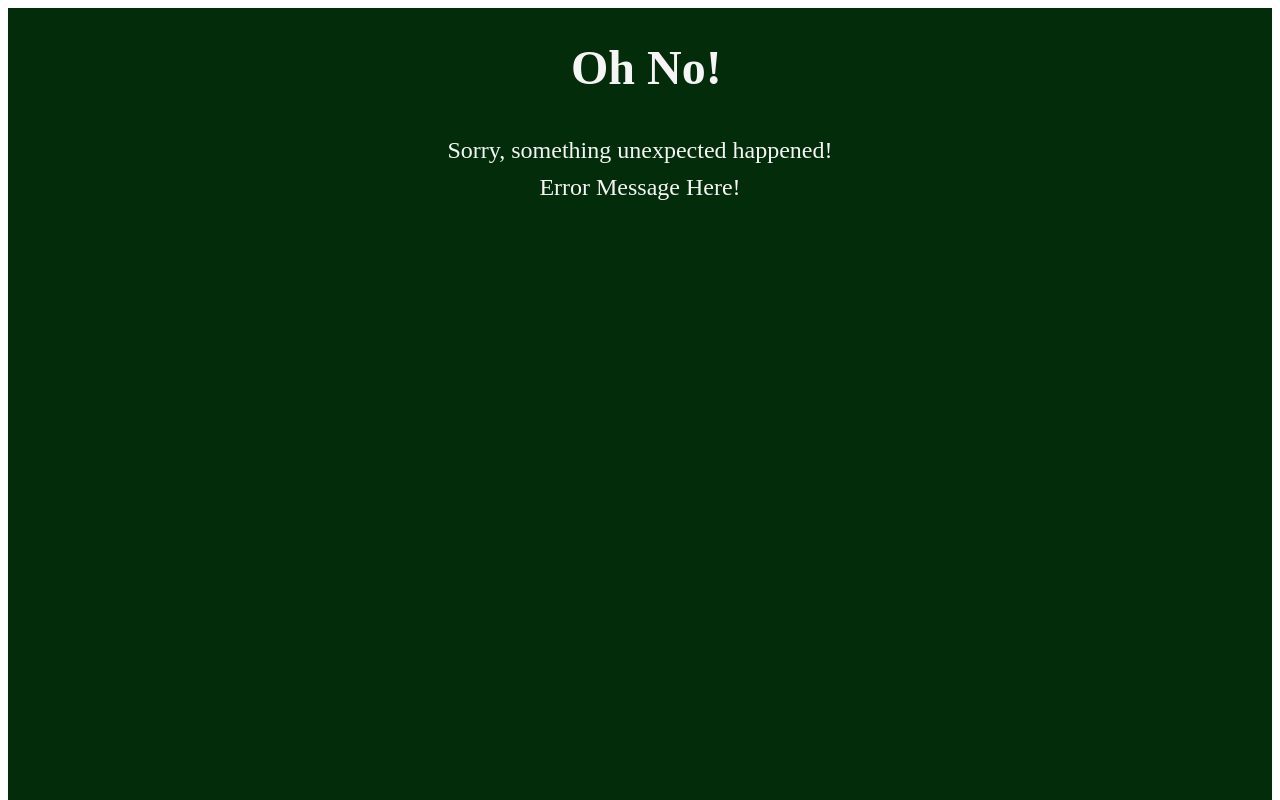
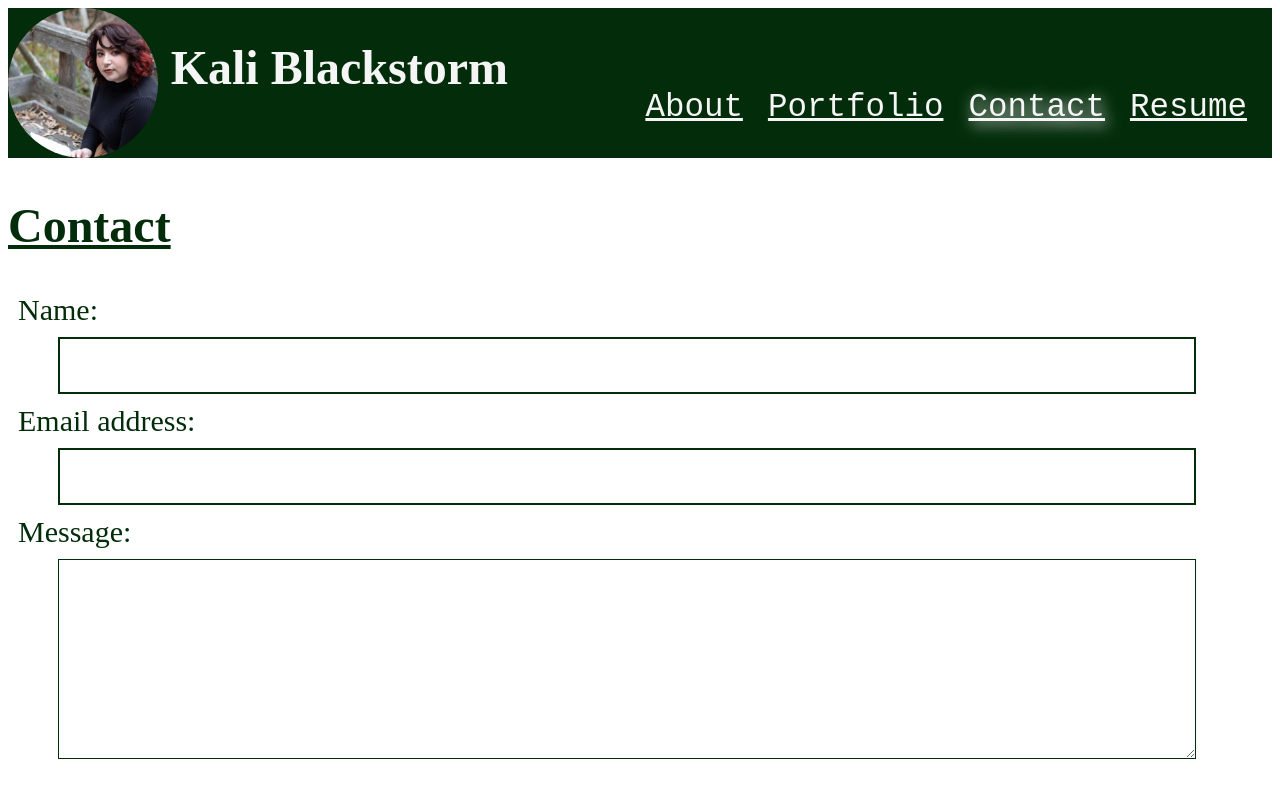
Before and after one commit to ravensandcrows/my-portfolio-with-react, a React (Vite) app in the folder client/: page /contact in a window 1280 px wide. Shown: the top 800 px of the page. Built offline with nearby package versions, Linux system fonts and the light colour scheme; a web font is replaced by a local one.

Commit message:
updated contact form

```diff
--- a/client/src/components/ContactMe/index.jsx
+++ b/client/src/components/ContactMe/index.jsx
@@ -1,13 +1,54 @@
+import { useState } from 'react';
+import { validateEmail } from '../../utils/helpers';
+
 function ContactMe() {
+  const [formState, setFormState] = useState({
+    name: '',
+    email: '',
+    message: '',
+  });
+
+  const [errorMessage, setErrorMessage] = useState('');
+  const { name, email, message } = formState;
+
+  const handleSubmit = (e) => {
+    e.preventDefault();
+    if (!errorMessage) {
+      console.log('Submit Form', formState);
+    }
+  };
+
+  const handleChange = (e) => {
+    if (e.target.name === 'email') {
+      const isValid = validateEmail(e.target.value);
+      if (!isValid) {
+        setErrorMessage('Your email is invalid.');
+      } else {
+        setErrorMessage('');
+      }
+    } else {
+      if (!e.target.value.length) {
+        setErrorMessage(`${e.target.name} is required.`);
+      } else {
+        setErrorMessage('');
+      }
+    }
+    if (!errorMessage) {
+      setFormState({ ...formState, [e.target.name]: e.target.value });
+      console.log('Handle Form', formState);
+    }
+  };
+
   return (
     <section>
-      <form id="contact-form">
+      <form id="contact-form" onSubmit={handleSubmit}>
         <div>
           <label htmlFor="name">Name:</label>
           <input
             type="text"
             name="name"
-            defaultValue="name"
+            defaultValue={name}
+            onBlur={handleChange}
           />
         </div>
         <div>
@@ -15,7 +56,8 @@ function ContactMe() {
           <input
             type="email"
             name="email"
-            defaultValue="email"
+            defaultValue={email}
+            onBlur={handleChange}
           />
         </div>
         <div>
@@ -23,9 +65,15 @@ function ContactMe() {
           <textarea
             name="message"
             rows="5"
-            defaultValue="message"
+            defaultValue={message}
+            onBlur={handleChange}
           />
         </div>
+        {errorMessage && (
+          <div>
+            <p className="error-text">{errorMessage}</p>
+          </div>
+        )}
         <div className="center">
             <button type="submit">Submit</button>
         </div>
--- a/client/src/index.css
+++ b/client/src/index.css
@@ -35,7 +35,6 @@ header nav ul {
     list-style-type: none;
     font-family: monospace;
     font-size: 250%;
-
 }
 
 /*display set*/
@@ -219,8 +218,6 @@ h2 {
 
 form {
     width: 100%;
-    background-color: #022c0a;
-    color: whitesmoke;
 }
 
 input {
@@ -231,6 +228,8 @@ input {
     margin-right: 50px;
     width: 90%;
     transition: box-shadow 0.2s;
+    border-style: solid;
+    border-color: #022c0a;
 }
 
 input:focus {
@@ -242,12 +241,14 @@ label {
     margin-right: 40px;
     margin-left: 10px;
     font-size: 30px;
+    color: #022c0a;
 }
 
 textarea {
     width: 90%;
     height: 200px;
-    border: 3px solid #cccccc;
+    border-style: solid;
+    border-color: #022c0a;
     padding: 5px;
     margin-top: 10px;
     margin-right: 40px;
@@ -278,8 +279,6 @@ button:hover {
     color: whitesmoke;
     text-align: center;
     height: 100vh;
-
-
 }
 
 .errorP {
@@ -362,6 +361,12 @@ footer {
     font-style: monospace;
     font-size: 150%;
     justify-content: center;
+}
+
+.navActive {
+    color: var(--secondary);
+    cursor: default;
+    text-shadow: 3px 3px 15px rgb(250, 247, 250);
 }
 
 /* Tablets - changes mostly font styling based on size of reader */
--- a/client/src/main.jsx
+++ b/client/src/main.jsx
@@ -4,6 +4,7 @@ import App from './App.jsx';
 import Error from './components/ErrorPage/index.jsx';
 import About from './components/About/index.jsx';
 import Portfolio from './components/Portfolio';
+import ContactMe from './components/ContactMe/index.jsx';
 import './index.css';
 
 const router = createBrowserRouter([
@@ -20,6 +21,10 @@ const router = createBrowserRouter([
         path: 'portfolio',
         element: <Portfolio />,
       },
+      {
+        path: 'contact',
+        element: <ContactMe />,
+      },
     ],
   },
 ]);
```
